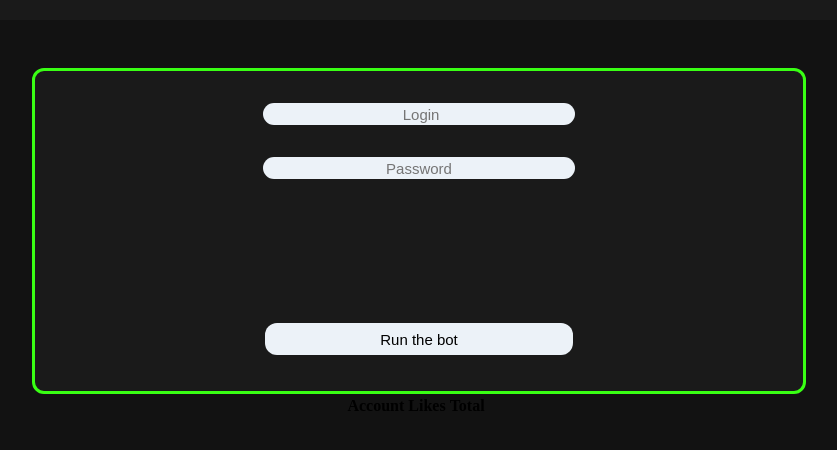
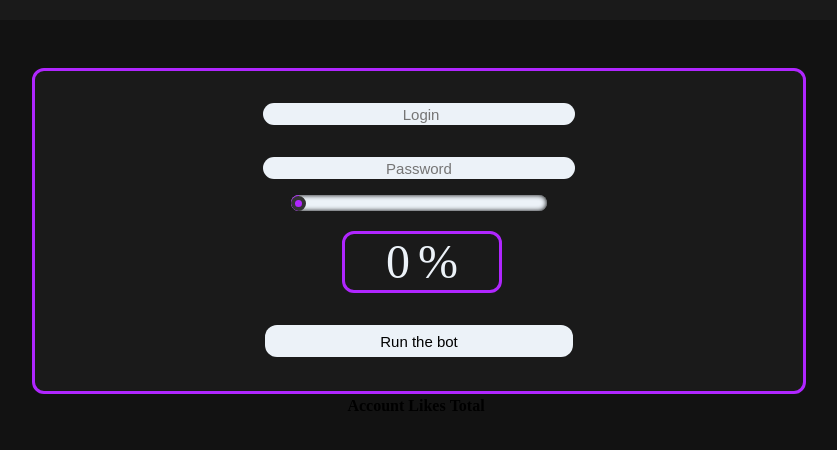
Before and after one commit to G4lile00-2/Social-Bot, a website: page src/index.html in a window 1280 px wide. Shown: the part 76-526 px from the top of the page, without its empty margins (224-1061 px from the left). Drawn offline with Linux system fonts and the light colour scheme.

Commit message:
slide bar + % indicator added

```diff
--- a/src/index.css
+++ b/src/index.css
@@ -33,7 +33,7 @@ body{
     background-color: #1a1a1a;
     margin:0px;
     width: 60%;
-    border: 3px solid #39ff14;
+    border: 3px solid #b026ff;
     border-radius: 12px;
     margin-top: 6vh;
     margin-left: 20%;
@@ -58,14 +58,80 @@ body{
     margin-top: 4vh;
     width: 40%;
     height: 20px;
+
+}
+.recomend{
+    opacity: 0;
+    position: absolute;
+    height: 20vh;
+    width: 8vw;
+    min-width: 120px;
+    margin:0px;
+    margin-top: -5%;
+    margin-left: 43%;
+    text-align:  center;
+    font-size: 1em;
+    color: #ecf2f8;
+    font-weight: 4;
+    transition: 0.8s;
+}
+.range:hover + .recomend{
+opacity: 1;
+}
+.div-display{
+    height: 7vh;
+    width: 12vw;
+    background-color: #1a1a1a;
+    margin:0px;
+    border: 3px solid #b026ff;
+    border-radius: 12px;
+    margin-top: 2vh;
+    margin-left: 40%;
+    text-align:  center;
+    overflow: hidden;
+}
+span{
+    position: relative;
+    font-size: 3em;
+    color: #ecf2f8;
+    font-weight: 40;
+    margin: 2px;
+}
+
+#rangeValue {
+    text-align: center;
+
+}
+
+.range {
+    width: 20vw;
+    height: 2vh;
+    -webkit-appearance: none;
+    background: #121212;
+    outline: none;
+    border-radius: 15px;
+    overflow: hidden;
+    box-shadow: inset 0 0 5px #000000;
+    margin-top: 2vh;
+
+}
+.range::-webkit-slider-thumb {
+    -webkit-appearance: none;
+    width: 15px;
+    height: 15px;
+    border-radius: 50%;
+    background: #b026ff;
+    cursor: pointer;
+    border: 4px solid #333;
+    box-shadow: -407px 0 0 400px #b026ff;
 }
 .run{
-    margin-top: 18vh;
+    margin-top: 4vh;
     width: 40%;
     height: 4vh;
 }
 
 .run:focus{
-    background-color: #39ff14;
+    background-color: #b026ff;
     transition: 0.5s;
 }
--- a/src/index.html
+++ b/src/index.html
@@ -14,8 +14,20 @@
         </div>
     <div class="config">
         <input type="text" onclick="" id="login" class="login" placeholder="  Login "><br>
+
         <input type="password" onclick="" id="pass" class="pass" placeholder="  Password  "><br>
-       <button id="Botrun" class="run" onclick="bot()">Run the bot</button>
+
+        <Input class="range" type="range" name "" value="0" min="0" max="100" onChange="rangeSlide(this.value)" onmousemove="rangeSlide(this.value)"></Input>
+        <div class="recomend">
+        <p>This bar will select the like range of the bot</p>
+        <p>like rates over 78% can couse temporarily ban on your accont</p>
+        </div>
+        <div class="div-display">
+          <span id="rangeValue">0</span>
+          <span>%</span><br>
+          </div>
+        <button id="Botrun" class="run" onclick="bot()">Run the bot</button>
+
 
         </div>
     <div class="info">
@@ -33,4 +45,9 @@
           </table>
         </div>
     </body>
+    <script type="text/javascript">
+      function rangeSlide(value) {
+          document.getElementById('rangeValue').innerHTML = value;
+      }
+  </script>
     </html>
```
